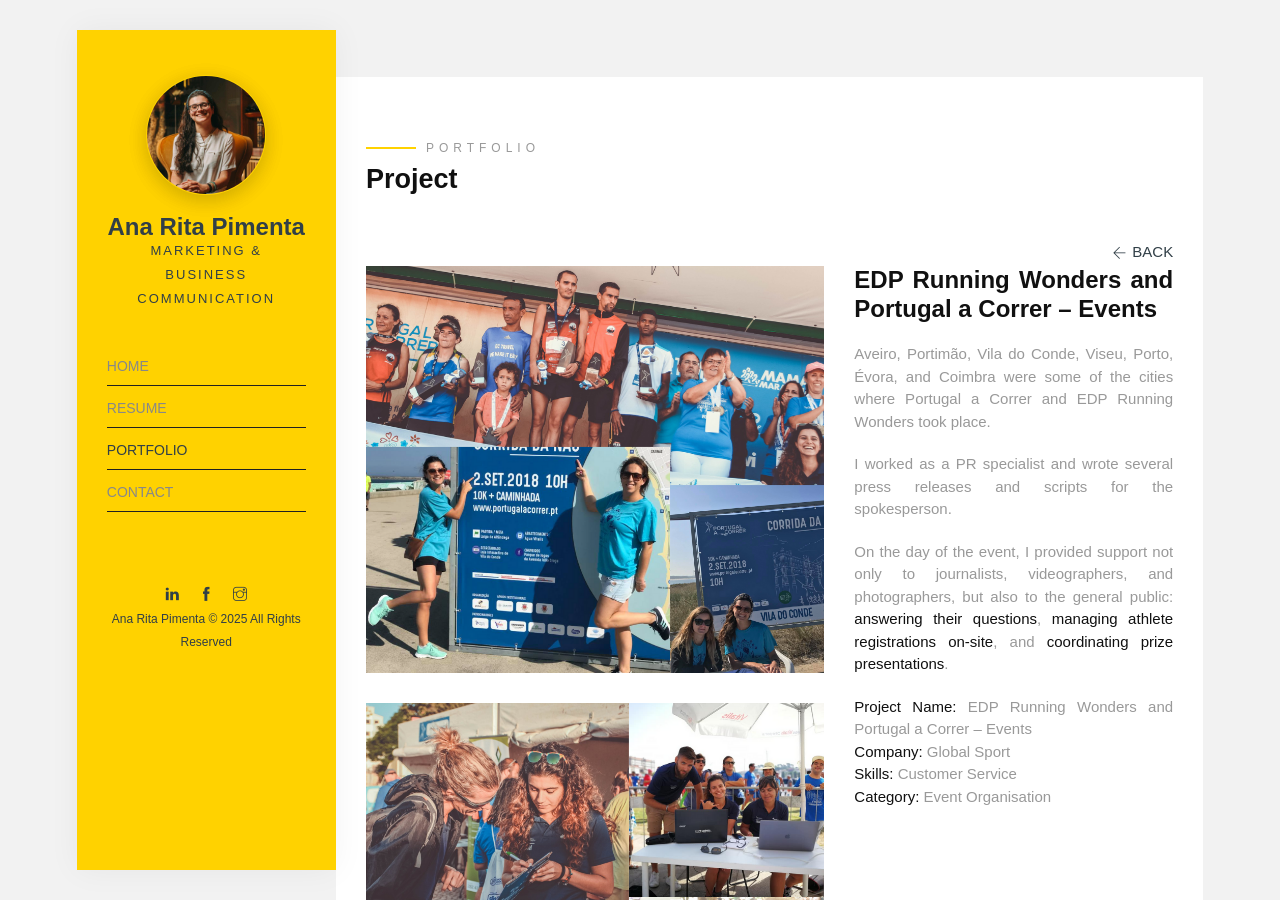
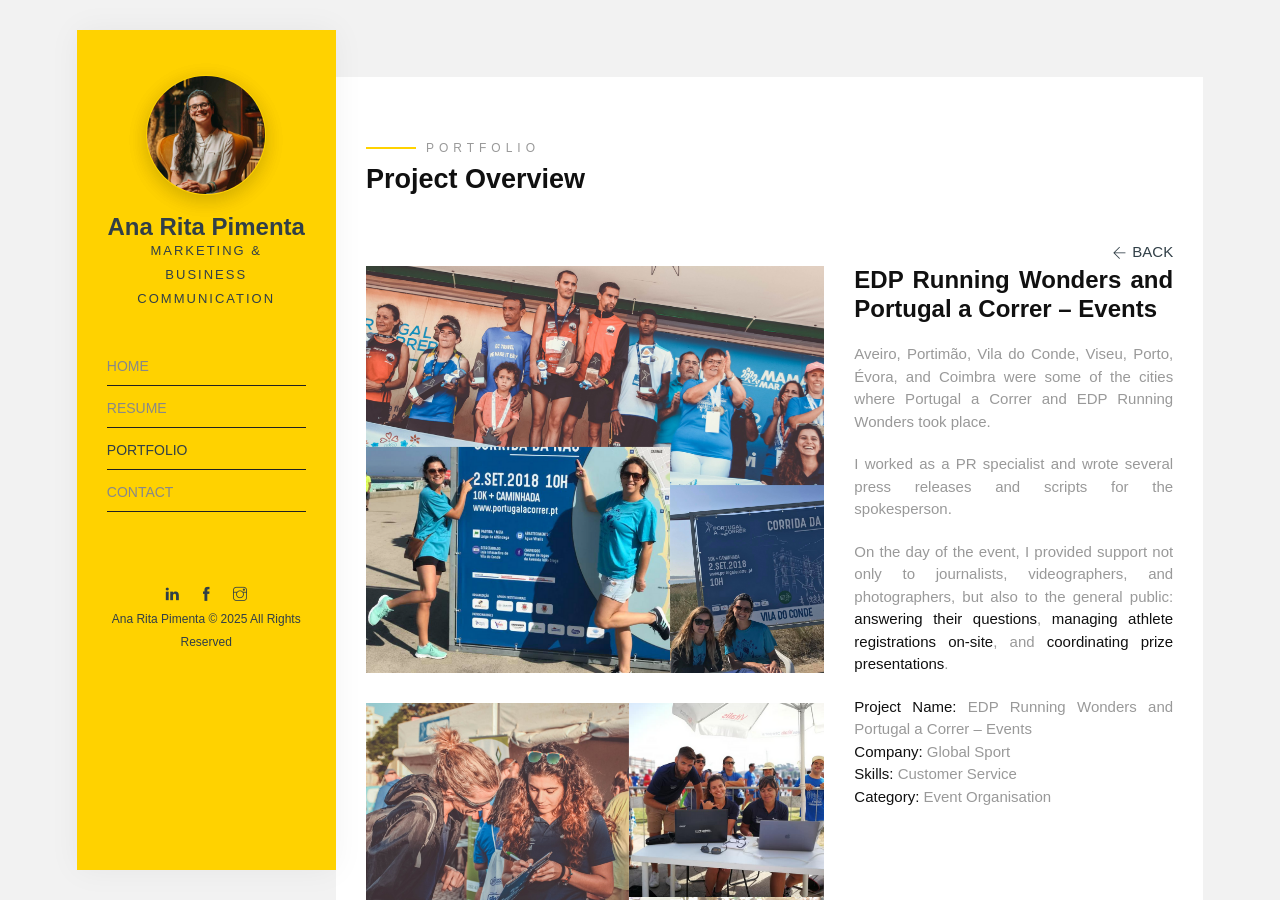
Before and after one commit to anaritapimenta/anaritapimenta.github.io, a Jekyll site: the page built from portfolio/edp-running-wonders-and-portugal-a-correr-events/index.html, in a window 1280 px wide and 900 px high. Built offline with Jekyll 4.4.1, drawn with Linux system fonts in a browser that asks for light colours; some web fonts are replaced; some of the changed lines change nothing that is shown.

Commit message:
Update index.html

```diff
--- a/portfolio/edp-running-wonders-and-portugal-a-correr-events/index.html
+++ b/portfolio/edp-running-wonders-and-portugal-a-correr-events/index.html
@@ -1,5 +1,6 @@
 ---
-title: Portfolio
+title: EDP Running Wonders and Portugal a Correr – Events | Portfolio
+description: PR specialist work for EDP Running Wonders and Portugal a Correr events across multiple Portuguese cities, including press releases and event support.
 layout: default
 ---
 
@@ -9,7 +10,7 @@
       <div class="col-md-12">
         <span class="heading-meta style-1">Portfolio</span>
         <h2 class="heading animate-box" data-animate-effect="fadeInLeft">
-          Project
+          Project Overview
         </h2>
         <a
           href="{{ 'portfolio/' | prepend: site.baseurl | prepend: site.url }}"
@@ -38,13 +39,13 @@
         <img
           class="img-fluid mb-30"
           src="{{ 'assets/img/portfolio/project-8/1.png' | prepend: site.baseurl | prepend: site.url }}"
-          alt="EDP Running Wonders event in Portugal – Image 1"
+          alt="EDP Running Wonders event in Portugal – Athlete running on race day"
           loading="lazy"
         />
         <img
           class="img-fluid mb-30"
           src="{{ 'assets/img/portfolio/project-8/2.png' | prepend: site.baseurl | prepend: site.url }}"
-          alt="EDP Running Wonders event in Portugal – Image 2"
+          alt="Crowd and event setup at EDP Running Wonders in Portugal"
           loading="lazy"
         />
       </div>
```
